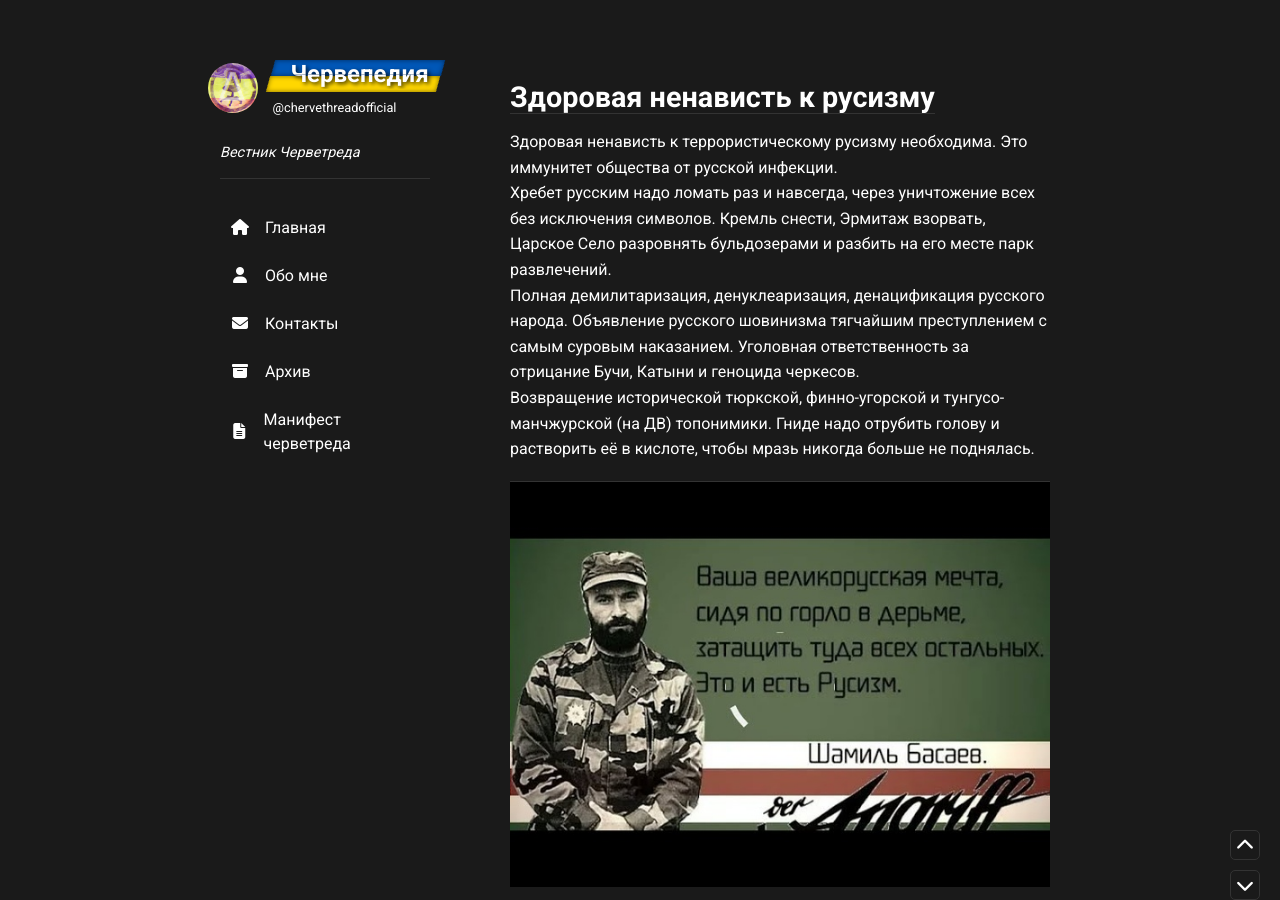
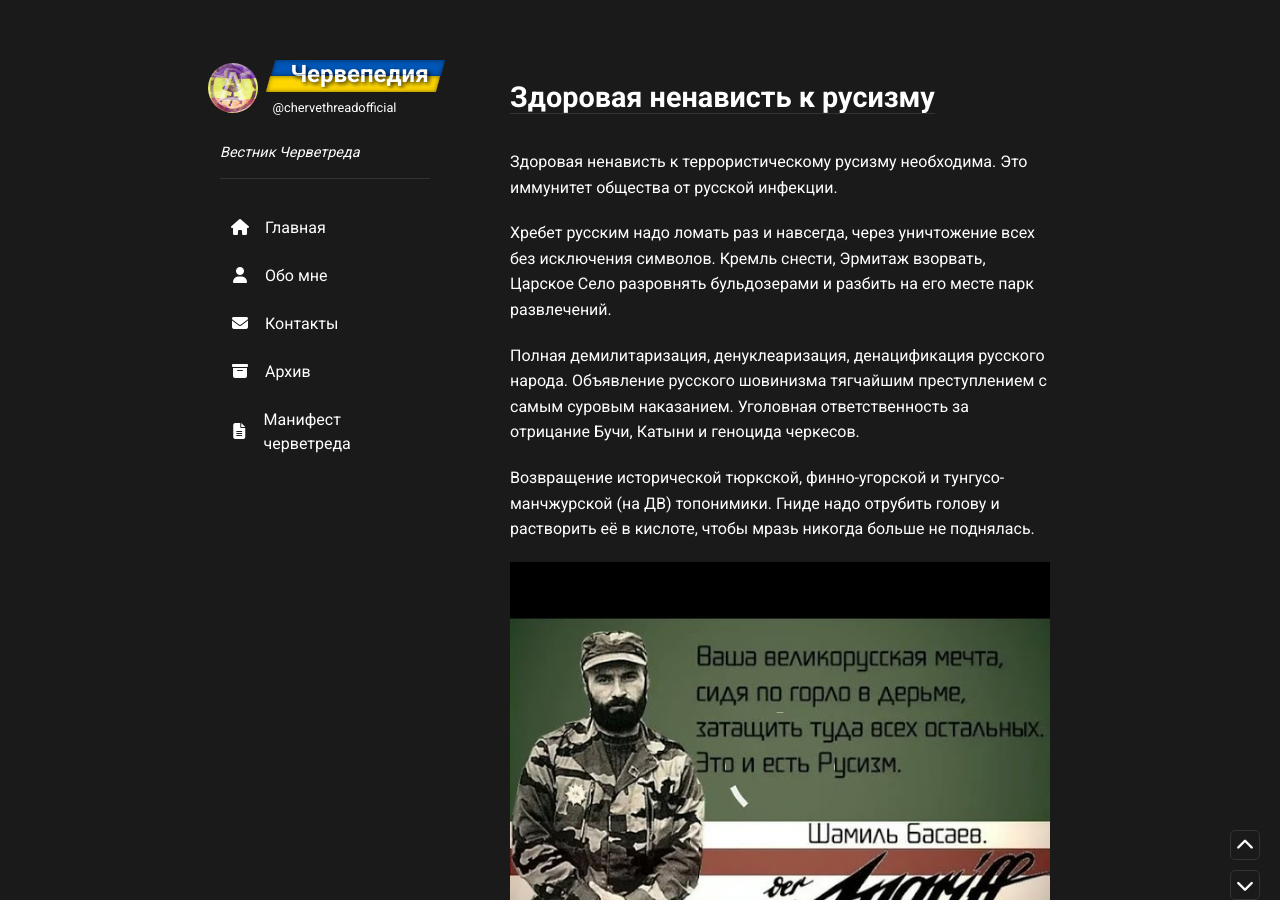
Before and after one commit to chervepediya/chervepediya.github.io, a Jekyll site: the page built from _posts/2025-02-21-nenavist-k-rusizmu.md, in a window 1280 px wide and 900 px high. Built offline with Jekyll 4.4.1, drawn with Linux system fonts in a browser that asks for light colours; nearby versions of some CDN libraries; a script that is not in the unit is left out.

Commit message:
Update styles.css

```diff
--- a/assets/css/styles.css
+++ b/assets/css/styles.css
@@ -273,6 +273,7 @@ body {
     width: 100%;
     max-height: 800px;
     overflow: hidden;
+    margin-top: 20px;
     margin-bottom: 20px;
 }
 
@@ -316,6 +317,7 @@ body {
     width: 100%;
     max-height: 800px;
     overflow: hidden;
+    margin-top: 20px;
     margin-bottom: 20px;
 }
 
@@ -359,8 +361,8 @@ body {
 
 .post p {
     line-height: 1.6;
+    margin-top: 20px;
     margin-bottom: 0;
-    margin-top: 0;
     font-size: 1rem;
     position: relative;
 }
@@ -585,6 +587,21 @@ footer a:hover {
         padding-top: 20px;
     }
 
+    .post-image {
+        margin-top: 20px;
+        margin-bottom: 20px;
+    }
+
+    .image-grid {
+        grid-template-columns: repeat(auto-fit, minmax(150px, 1fr));
+        margin-top: 20px;
+        margin-bottom: 20px;
+    }
+
+    .post p {
+        margin-top: 20px;
+    }
+
     .post p:last-of-type::after {
         width: 100%;
     }
```
